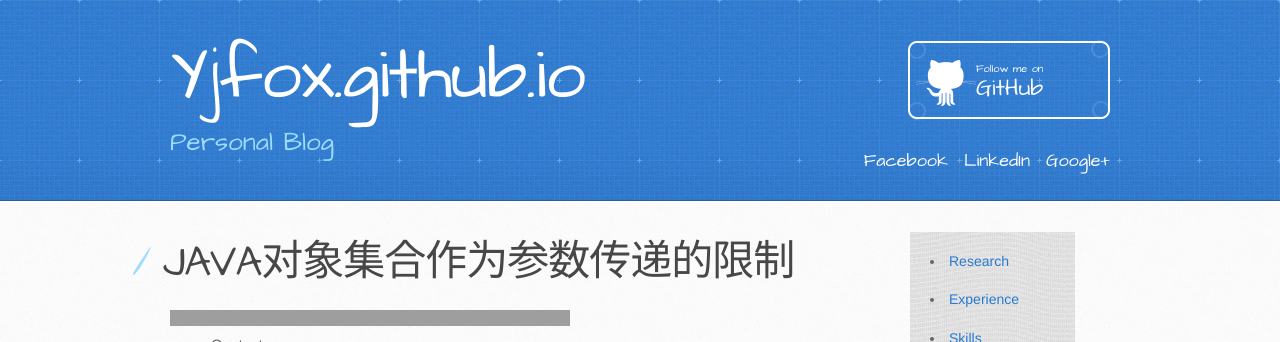
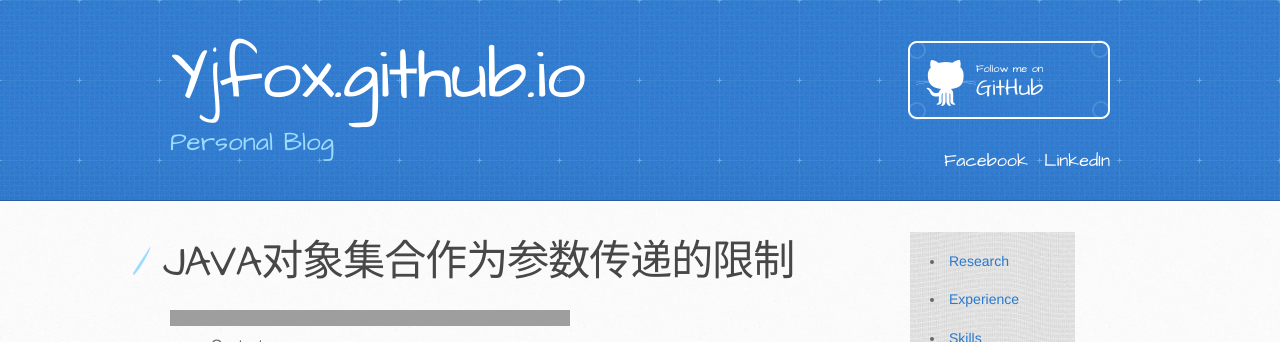
Before and after one commit to yjfox/yjfox.github.io, a Jekyll site: the page built from _posts/2013-9-30-Java对象集合.md, in a window 1280 px wide. Shown: the top 342 px of the page. Built offline with Jekyll 4.4.1, drawn with Linux system fonts in a browser that asks for light colours; Markdown is read by kramdown in place of the engine named in the settings; grey boxes are pictures that could not be loaded.

Commit message:
2013-10-1-thr

```diff
--- a/_layouts/default.html
+++ b/_layouts/default.html
@@ -25,7 +25,6 @@
       <div id="link">
         <a href="http://www.facebook.com/junyin6" class="click">Facebook</a>
         <a href="http://www.linkedin.com/profile/view?id=120328825" class="click">LinkedIn</a>
-        <a href="http://plus.google.com/105408507957176728701" class="click">Google+</a>
       </div>
       </div>
     </header>
--- a/_posts/2013-9-30-Java对象集合.md
+++ b/_posts/2013-9-30-Java对象集合.md
@@ -4,7 +4,6 @@ title: JAVA对象集合作为参数传递的限制
 label: Java, objective
 time: 2013-09-30
 brief: A tiny brief introduce how to pass array object (such as objective[] name = new objective[number]) as a parameter
-
 ---
 #{{page.title}}
 *************
```
Also changed, not shown: _posts/2013-09-29-pymongo.md (+0 -1 lines).
